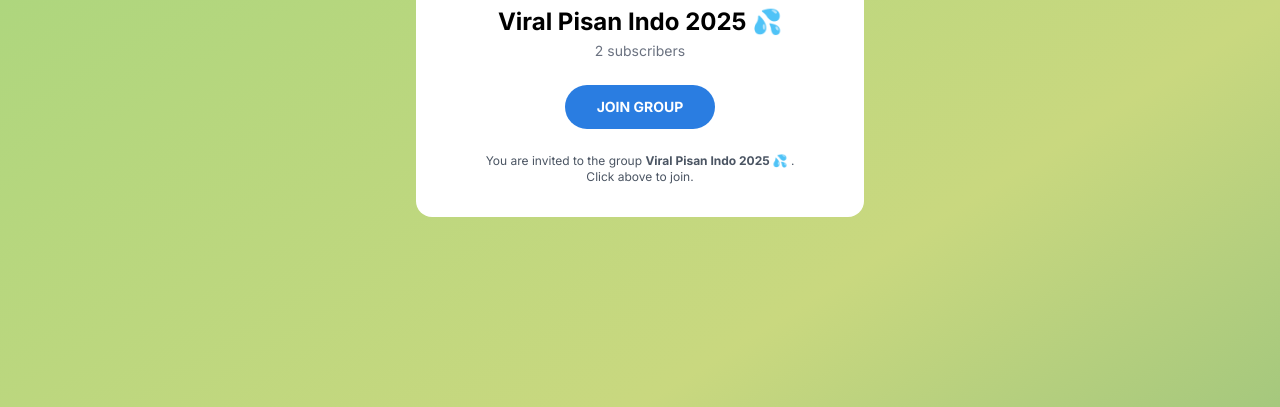
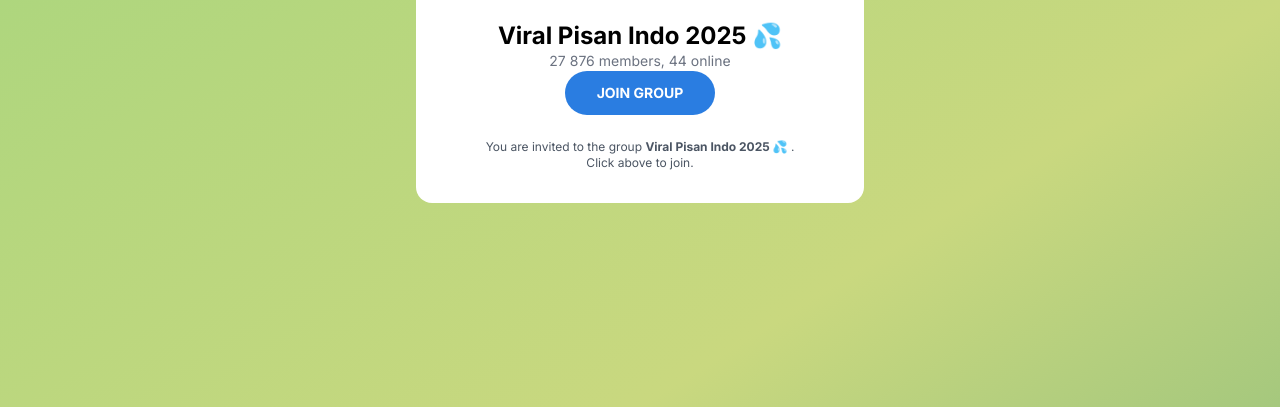
Before and after one commit to bangdit28/tele-grup-2, a plain HTML site: page index.html in a window 1280 px wide. Shown: the part 393-800 px from the top of the page. Drawn offline with nearby package versions, Linux system fonts and the light colour scheme.

Commit message:
Update index.html

```diff
--- a/index.html
+++ b/index.html
@@ -36,8 +36,8 @@
       💦
      </span>
     </h1>
-    <p class="text-gray-500 mt-1 mb-6 text-sm select-text">
-     2 subscribers
+    <p class="text-center text-gray-500 text-sm select-none">
+     27 876 members, 44 online
     </p>
     <button class="bg-[#2a7de1] text-white font-bold text-sm rounded-full px-8 py-3 mb-6 hover:bg-[#1f5db8] transition" type="button">
      JOIN GROUP
```
